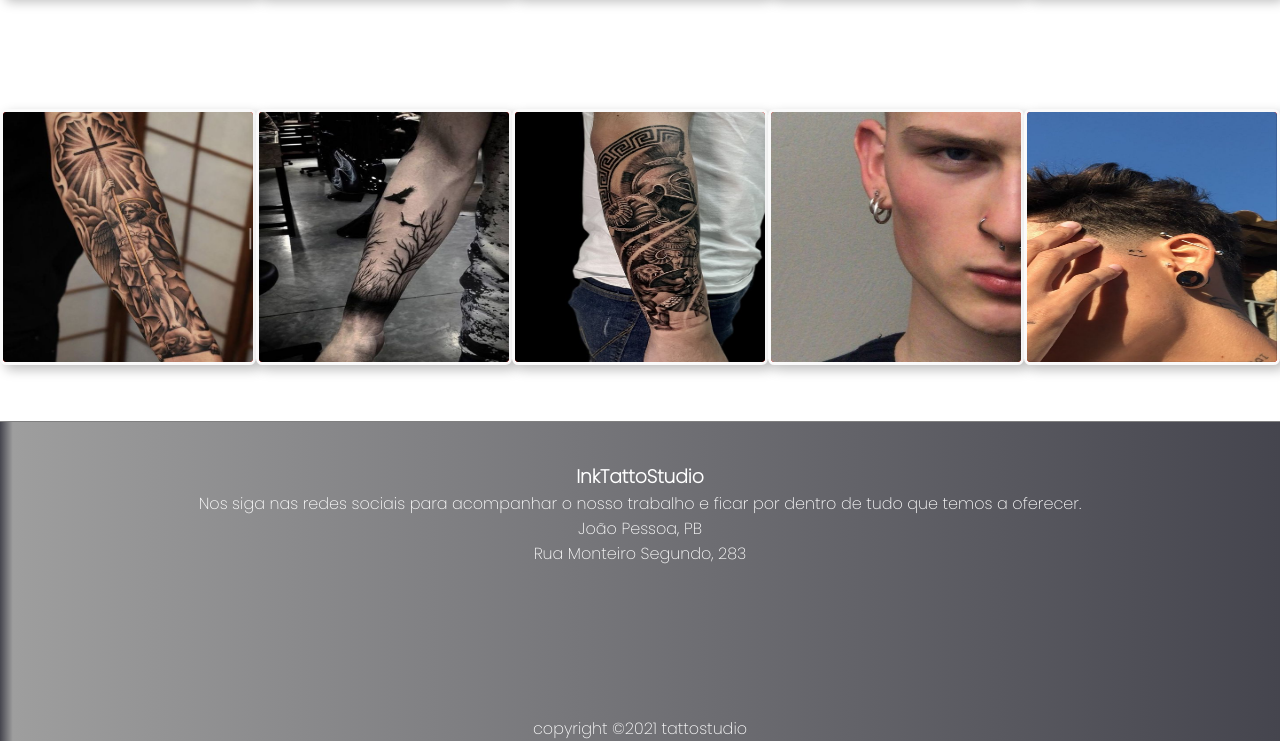
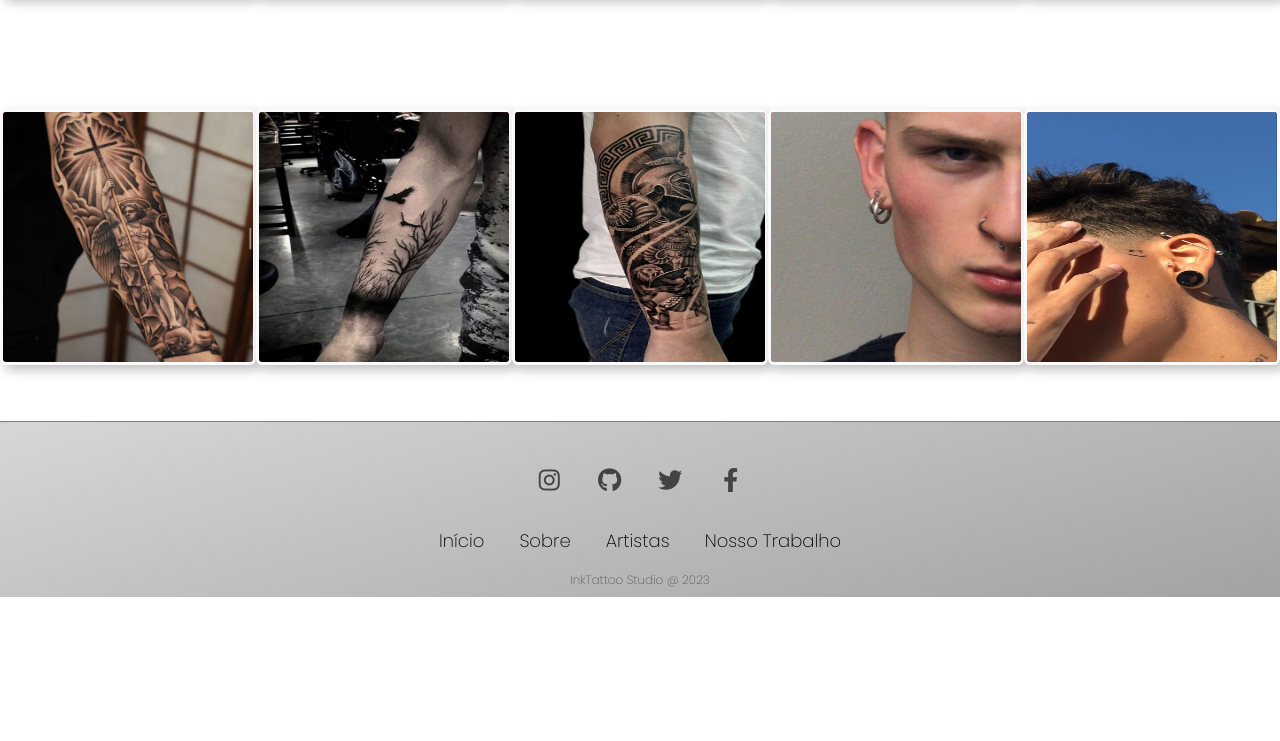
Before and after one commit to FelipeSoutoo/InkTattooStudio, a plain HTML site: page index.html in a window 1280 px wide. Shown: the part 2749-3490 px from the top of the page. After the commit the page ends 3346 px from the top, so only its background shows below. Drawn offline with Linux system fonts and the light colour scheme.

Commit message:
modificando footer

```diff
--- a/assets/styles/style.css
+++ b/assets/styles/style.css
@@ -210,95 +210,62 @@ button:hover{
 }
 
 footer{
-    left: 0;
-    right: 0;
-    background: linear-gradient(90deg, rgba(69,69,78,1) 0%, rgba(158,158,158,1) 1%, rgba(69,69,78,1) 100%);
-    height: auto;
-    width: 100vw;
-    padding-top: 40px;
-    color: #fff;
-    align-items: center;
-    justify-content: center;
-    text-align: center;
+    font-weight: 400;
+    background: linear-gradient(165deg, rgb(205, 205, 205) 0%, rgb(214, 214, 214) 1%, rgb(162, 162, 162) 100%);
+    padding: 40px 0;
+    height: 95px;
 }
 
-.footer-content{
-
-    display: flex;
-    align-items: center;
-    justify-content: center;
-    flex-direction: column;
+footer .social{
     text-align: center;
+    padding-bottom: 25px;
+    color: rgb(67, 67, 67);
 }
 
-.footer-content h3{
-    font-size: 2.1rem;
-    font-weight: 500;
-    text-transform: capitalize;
-    line-height: 3rem;
+footer .social a{
+    display:inline-block;
+    text-align: center;
+    font-size: 24px;
+    margin: 0 8px;
+    width: 40px;
+    height: 40px;
+    line-height: 38px;
+    color: inherit;
 }
 
-.footer-content p{
-    max-width: 500px;
-    margin: 10px auto;
-    line-height: 28px;
-    font-size: 14px;
-    color: #cacdd2;
+footer .social a:hover{
+    color:white;
+    transition: .3s;
 }
 
-.socials{
+footer ul{
+    text-align: center;
+    margin-top: 0;
+    margin-bottom: 0;
+    padding: 0;
     list-style: none;
-    display: flex;
-    align-items: center;
-    justify-content: center;
-    margin: 1rem 0 3rem 0;
-}
-.socials li{
-    margin: 0 10px;
-}
-.socials a{
-    text-decoration: none;
-    color: #fff;
-    border: 1.1px solid white;
-    padding: 5px;
-    border-radius: 50%;
-}
-.socials a i{
-    font-size: 1.1rem;
-    width: 20px;
-    transition: color .4s ease;
-}
-.socials a:hover i{
-    color: aqua;
+    font-size: 18px;
+    line-height: 1.6;
 }
 
-.footer-bottom{
-    background: #000;
-    width: 100vw;
-    padding: 20px;
-    padding-bottom: 40px;
+footer ul li a{
+    color: inherit;
+    text-decoration: none;
+}
+
+footer ul li{
+    display: inline-block;
+    padding: 0 15px;
+}
+
+footer ul li a:hover{
+    color:white;
+    transition: .3s;
+}
+
+footer .copyright{
+    margin-top: 15px;
     text-align: center;
+    font-size: 12px;
+    color: rgb(94, 91, 91);
 }
-.footer-bottom p{
-    float: left;
-    font-size: 14px;
-    word-spacing: 2px;
-    text-transform: capitalize;
- }
- .footer-bottom p a{
-   color:#44bae8;
-   font-size: 16px;
-   text-decoration: none;
- }
- .footer-bottom span{
-     text-transform: uppercase;
-     opacity: .4;
-     font-weight: 200;
- }
- @media (max-width:500px) {
-    .footer-menu ul{
-      display: flex;
-      margin-top: 10px;
-      margin-bottom: 20px;
-    }
-    }
--- a/index.html
+++ b/index.html
@@ -9,9 +9,7 @@
     <link rel="preconnect" href="https://fonts.googleapis.com">
     <link rel="preconnect" href="https://fonts.gstatic.com" crossorigin>
     <link href="https://fonts.googleapis.com/css2?family=Poppins:wght@200&display=swap" rel="stylesheet">
-    <link href='https://unpkg.com/css.gg@2.0.0/icons/css/twitter.css' rel='stylesheet'>
-    <link href='https://unpkg.com/css.gg@2.0.0/icons/css/instagram.css' rel='stylesheet'>
-    <link href='https://unpkg.com/css.gg@2.0.0/icons/css/youtube.css' rel='stylesheet'>
+    <link rel="stylesheet" href="https://cdnjs.cloudflare.com/ajax/libs/font-awesome/6.4.0/css/all.min.css" integrity="sha512-iecdLmaskl7CVkqkXNQ/ZH/XLlvWZOJyj7Yy7tcenmpD1ypASozpmT/E0iPtmFIB46ZmdtAc9eNBvH0H/ZpiBw==" crossorigin="anonymous" referrerpolicy="no-referrer" />
     <title>Ink Tattoo Studio</title>
 </head>
 
@@ -145,29 +143,23 @@
                 <img src="assets/images/piercing.jpg" alt="imagem10">
         </div>
     </div>
+
     <footer>
-        <div class=”footer-content”>
-           <h3>InkTattoStudio</h3>
-           <p>Nos siga nas redes sociais para acompanhar o nosso trabalho e ficar por dentro de tudo que temos a oferecer.</p>
+        <div class="social">
+            <a href="#"><i class="fab fa-instagram"></i></a>
+            <a href="#"><i class="fab fa-github"></i></a>
+            <a href="#"><i class="fab fa-twitter"></i></a>
+            <a href="#"><i class="fab fa-facebook-f"></i></a>
         </div>
-        <ul class=”lista-endereco”>
-            <li>João Pessoa, PB</li>
-            <li>Rua Monteiro Segundo, 283</li>
-            <li></li>
-            <li></li>
-            <li></li>
-         </ul>
-
-        <ul class=”socials”>
-            <li><a href=”#”><i class=” gg-instagram”></i></a></li>
-            <li><a href=”#”><i class=” gg-twitter”></i></a></li>
-            <li><a href=”#”><i class=” gg-youtube”></i></a></li>
-
-         </ul>
-         <div class=”footer-bottom”>
-            <p>copyright &copy;2021 tattostudio</p>
-         </div>
-
+        <ul class="list">
+            <li><a href="#">Início</a></li>
+            <li><a href="#">Sobre</a></li>
+            <li><a href="#">Artistas</a></li>
+            <li><a href="#">Nosso Trabalho</a></li>
+        </ul>
+        <p class="copyright">
+            InkTattoo Studio @ 2023
+        </p>
     </footer>
 </body>
 </html>
```
